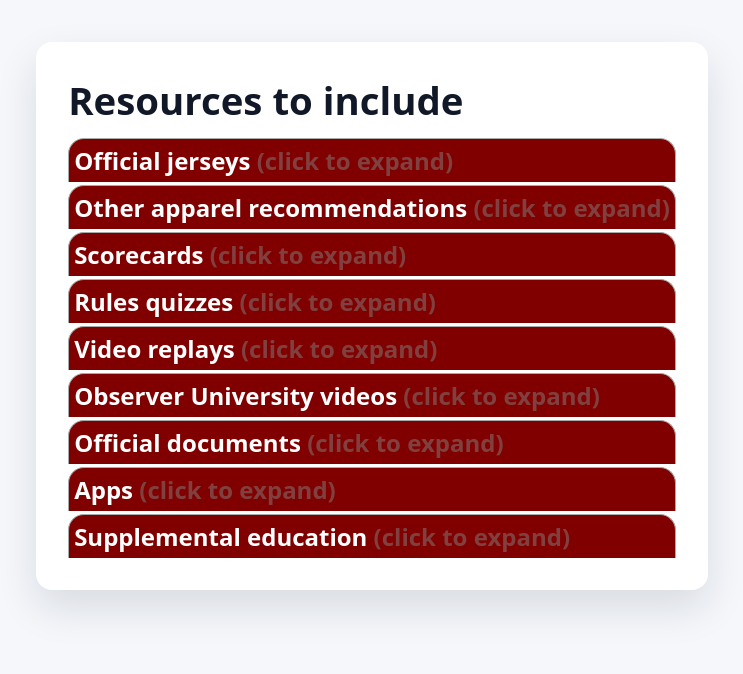
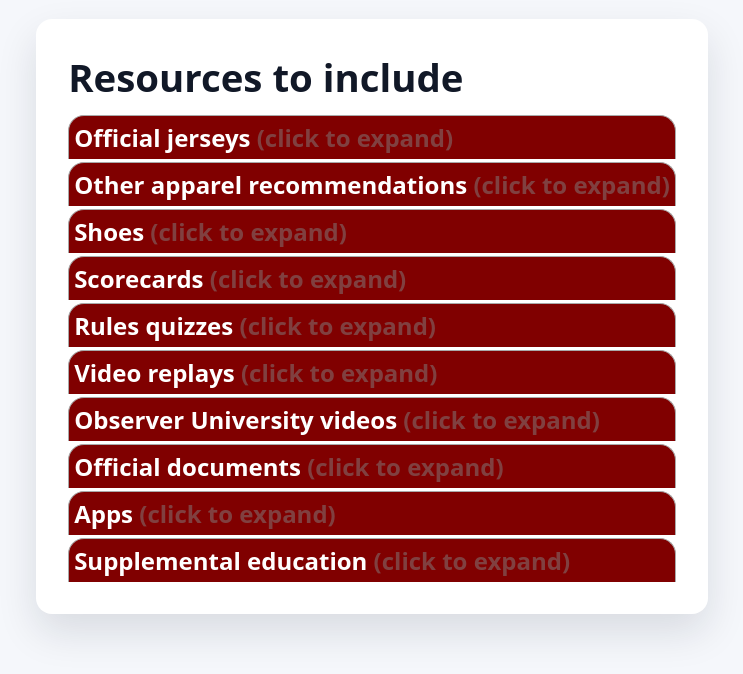
Before and after one commit to jdwilkinson/ObserverResources, a React (Vite) app: page / in a window 1280 px wide. Shown: the part 116-790 px from the top of the page, without its empty margins (268-1011 px from the left). Built offline with nearby package versions, Linux system fonts and the light colour scheme.

Commit message:
Add a Shoes section.

```diff
--- a/src/App.tsx
+++ b/src/App.tsx
@@ -1,6 +1,6 @@
 import CollapsibleSection from './CollapsibleSection';
 import Resources from './resources/Resources';
-import Scorecard from './types/Scorecard';
+import { Scorecard, Shoe } from './types/ResourceTypes';
 
 const App = () => {
   return (
@@ -14,6 +14,10 @@ const App = () => {
 
         <CollapsibleSection sectionTitle="Other apparel recommendations">
           (scour Discord for shorts, jackets, hats, etc)
+        </CollapsibleSection>
+
+        <CollapsibleSection sectionTitle="Shoes">
+          {Resources.shoes.map((shoe: Shoe) => (shoe.render()))}
         </CollapsibleSection>
 
         <CollapsibleSection sectionTitle="Scorecards">
--- a/src/resources/Resources.tsx
+++ b/src/resources/Resources.tsx
@@ -1,10 +1,9 @@
 import data from "./resources.json";
-import Scorecard from "../types/Scorecard";
-
-const scorecards = data.scorecards.map(sc => Scorecard.createFromObject(sc));
+import { Scorecard, Shoe } from "../types/ResourceTypes";
 
 const Resources = {
-    "scorecards": scorecards,
+    "scorecards": data.scorecards.map(sc => Scorecard.createFromObject(sc)),
+    "shoes": data.shoes.map(shoe => Shoe.createFromObject(shoe)),
 };
 
 export default Resources;
--- a/src/resources/resources.json
+++ b/src/resources/resources.json
@@ -22,5 +22,17 @@
             "courtesyOf": "Joey",
             "link": "/scorecards/scorecard-joey.pdf"
         }
+    ],
+    "shoes": [
+        {
+            "id": "shoes-speedcross",
+            "image": {
+                "sourceUrl": "/shoes/shoes-speedcross.png",
+                "width": 200,
+                "height": 170
+            },
+            "description": "For those who prefer trail-runners over cleats, these seem to be the de-facto standard.  They're black, and come in men's, women's, wide, and Gore-Tex.",
+            "link": "https://www.salomon.com/en-us/c/shoes/icons/speedcross/shopby/colors-black"
+        }
     ]
 }
--- a/src/types/Scorecard.tsx
+++ b/src/types/ResourceTypes.tsx
@@ -1,10 +1,14 @@
 import Resource from "./Resource";
 import { ResourceProperties } from "./Resource";
 
-class Scorecard extends Resource {
+export class Scorecard extends Resource {
     static createFromObject(obj: ResourceProperties): Scorecard {
         return new Scorecard(obj);
     }
 }
 
-export default Scorecard;
+export class Shoe extends Resource {
+    static createFromObject(obj: ResourceProperties): Shoe {
+        return new Shoe(obj);
+    }
+}
```
Also changed, not shown: public/shoes/shoes-speedcross.png (added).
